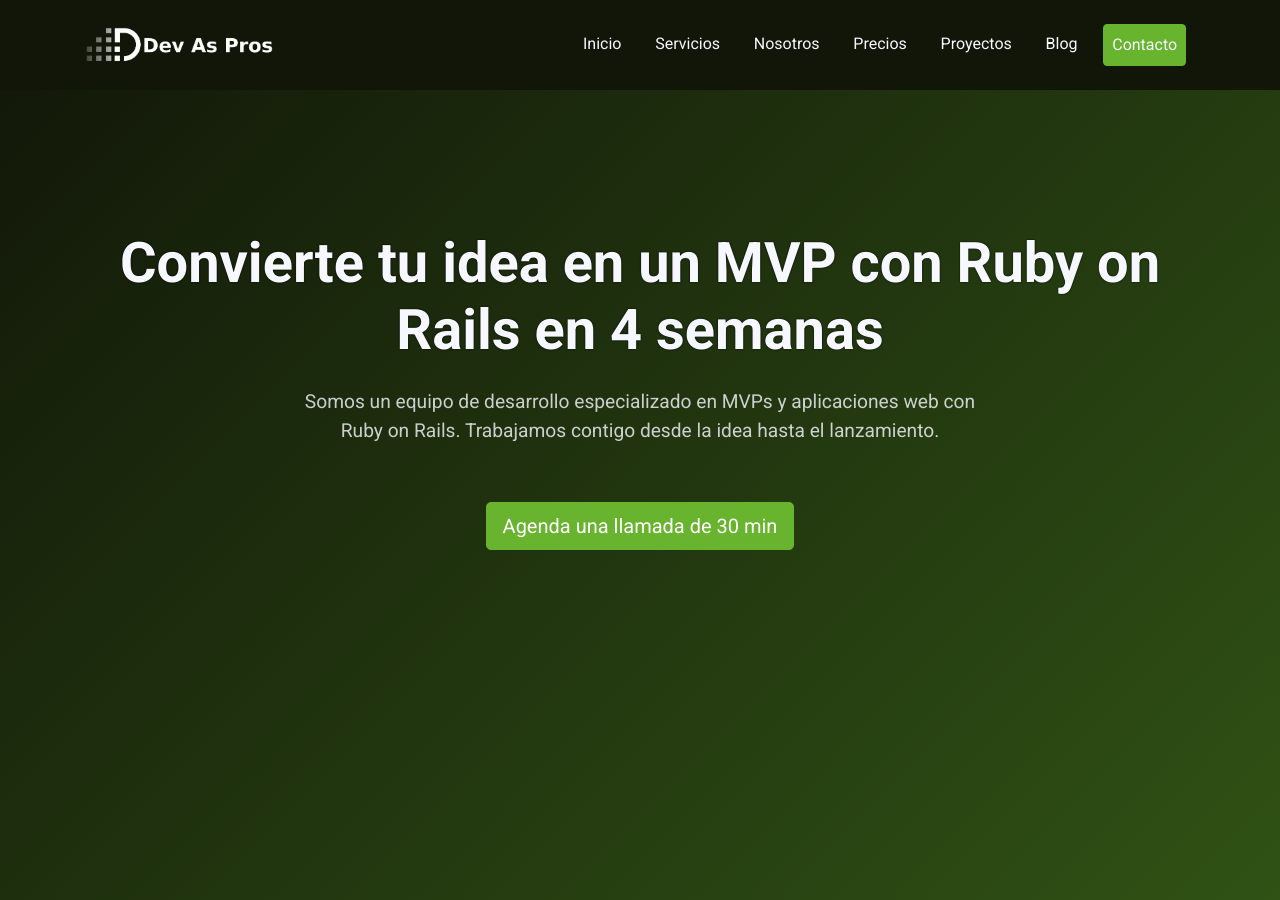
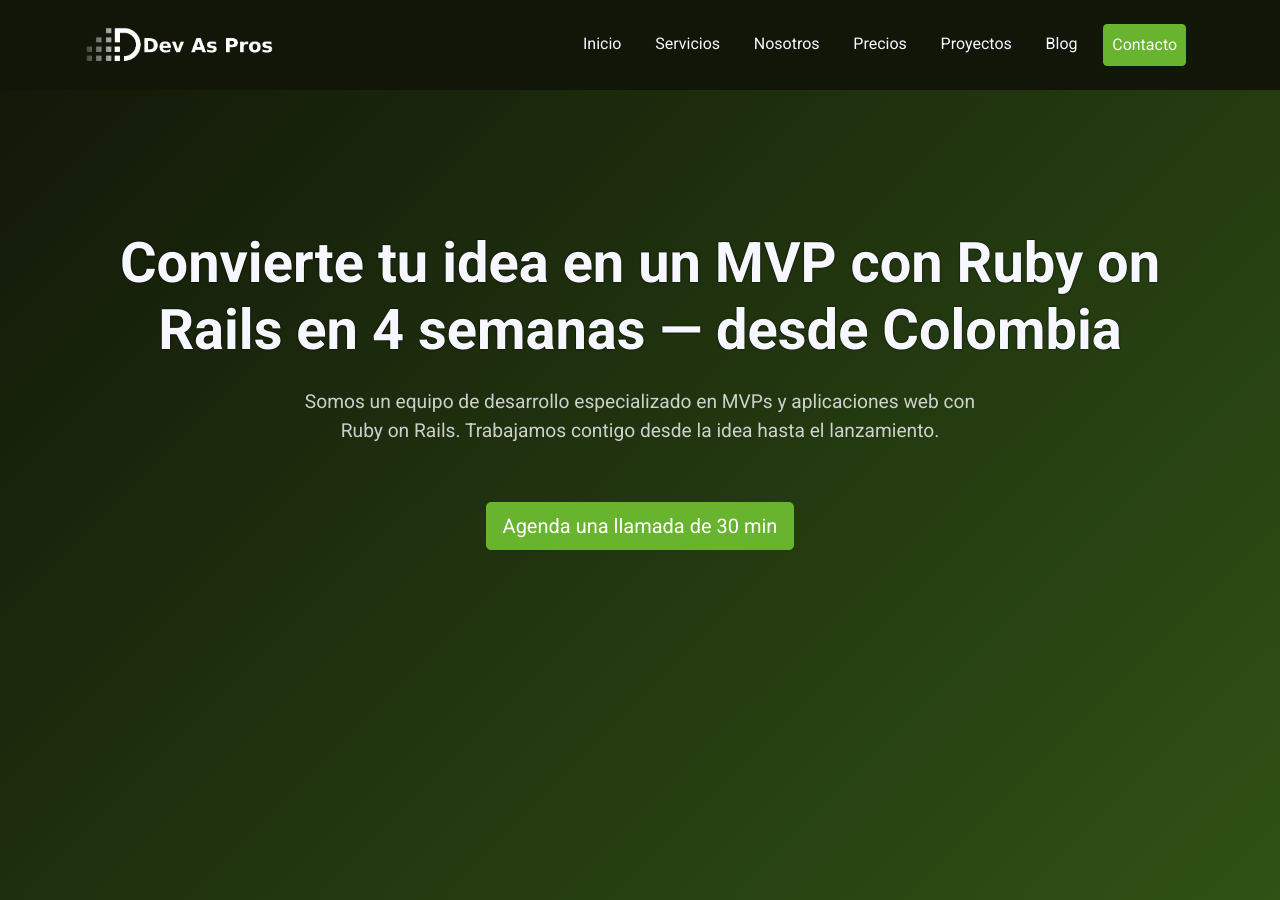
Before and after one commit to devaspros/website, a Jekyll site: the page built from index.html, in a window 1280 px wide and 900 px high. Built offline with Jekyll 4.4.1, drawn with Linux system fonts in a browser that asks for light colours; comment, search, counter and statistics services are not loaded; some of the changed text lies outside the part shown.

Commit message:
menciona a colombiaaa

```diff
--- a/index.html
+++ b/index.html
@@ -1,12 +1,12 @@
 ---
 layout: default
-title: Desarrollo de MVP con Ruby on Rails
+title: Desarrollo de MVP con Ruby on Rails en Colombia
 description: "Convertimos tu idea en un MVP funcional en 4 semanas con Ruby on Rails. Desarrollo de software para emprendedores y PyMEs en Colombia. Agenda una llamada gratuita."
 ---
 
 <section class="intro">
   <div class="container text-center">
-    <h1 class="text-shadow">Convierte tu idea en un MVP con Ruby on Rails en 4 semanas</h1>
+    <h1 class="text-shadow">Convierte tu idea en un MVP con Ruby on Rails en 4 semanas — desde Colombia</h1>
     <p class="lead">Somos un equipo de desarrollo especializado en MVPs y aplicaciones web con Ruby on Rails. Trabajamos contigo desde la idea hasta el lanzamiento.</p>
     <a href="/contact-us" class="btn btn-primary btn-lg cta">Agenda una llamada de 30 min</a>
   </div>
@@ -22,7 +22,7 @@ description: "Convertimos tu idea en un MVP funcional en 4 semanas con Ruby on R
           Tienes una idea pero no sabes si vale la pena invertir en ella. O ya la tienes clara pero no quieres perder tiempo ni dinero en un desarrollo que no funcione.
         </p>
         <p>
-          En <span>Dev As Pros</span> te ayudamos a validar y construir tu producto digital con poco riesgo y al costo justo.
+          En <span>Dev As Pros</span>, equipo de desarrollo en Colombia, te ayudamos a validar y construir tu producto digital con poco riesgo y al costo justo.
         </p>
       </div>
     </div>
```
